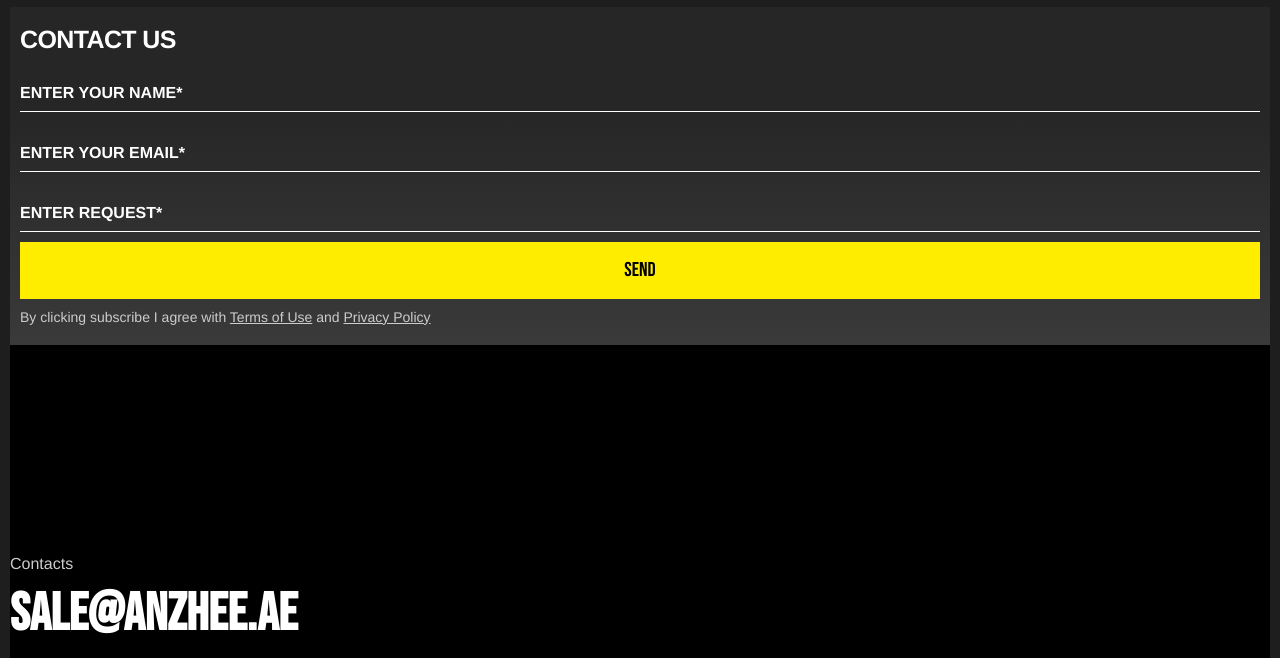
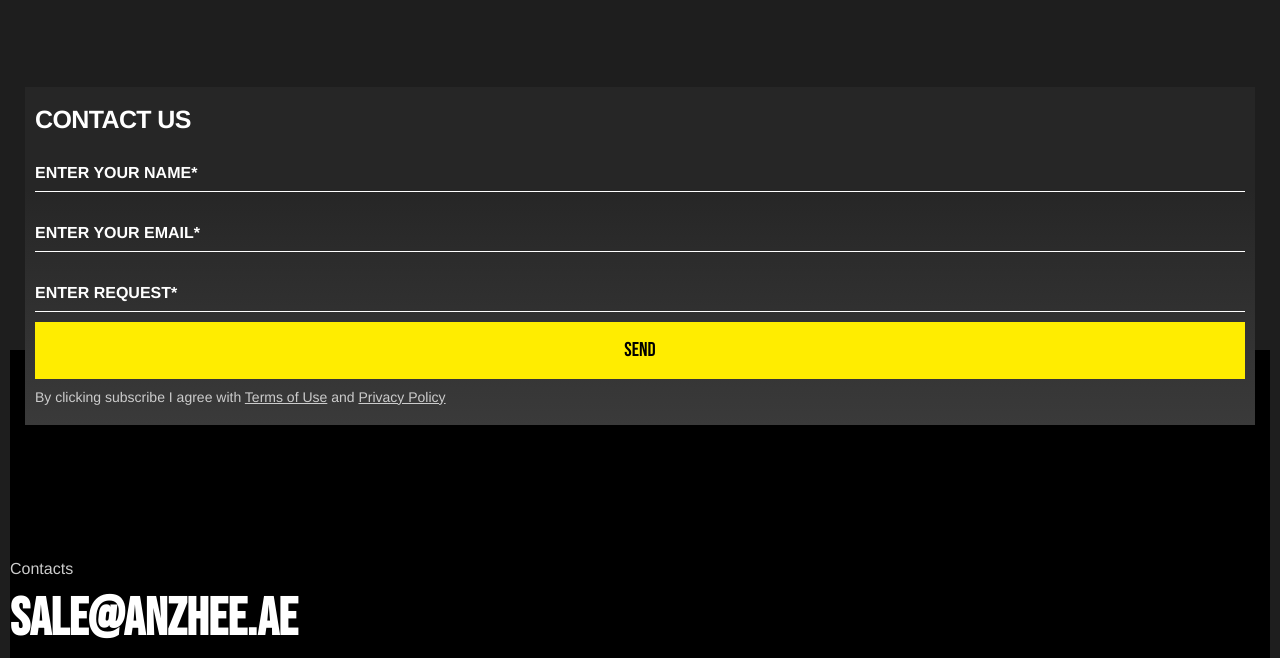
Before and after one commit to SaimsNO/website, a plain HTML site: page index.html in a window 1280 px wide. Shown: the part 3234-3892 px from the top of the page. Drawn offline with nearby package versions, Linux system fonts and the light colour scheme; a script that the page names is missing.

Commit message:
add: footer overlap with form

```diff
--- a/styles/style.css
+++ b/styles/style.css
@@ -135,12 +135,13 @@ input:focus {
     display: flex;
     justify-content: flex-end;
 }
-.form__wrapper{
+.form__first {
+    position: relative;
     background: linear-gradient(180deg, #262626 30.46%, #3A3A3A 100%);
     padding: 10px;
-}
-.form__wrapper form{
-
+    margin: 80px 15px 0 15px;
+    margin-bottom: -75px;
+    z-index: 1;
 }
 .form__wrapper h2{
     display: none;
```
